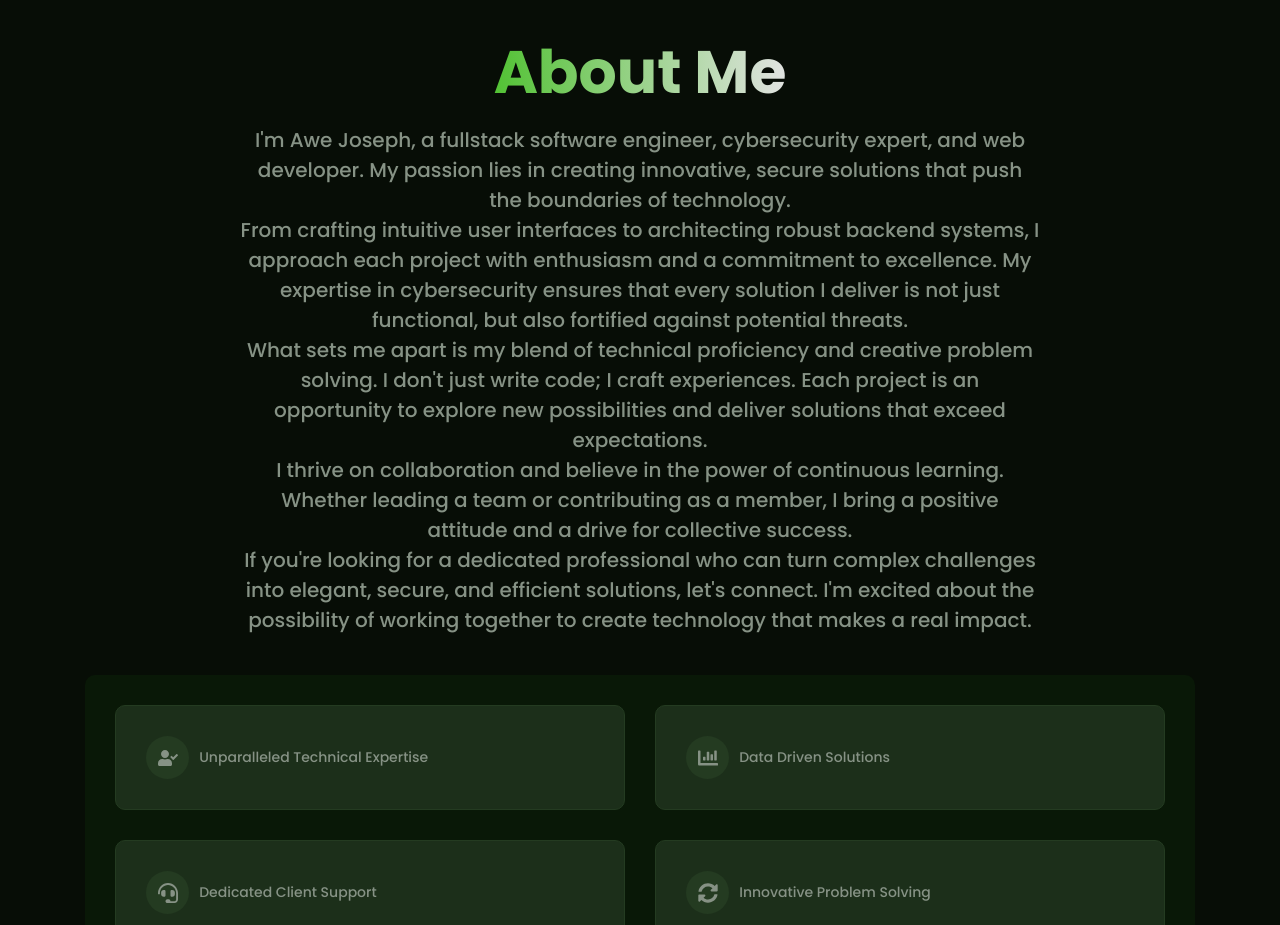
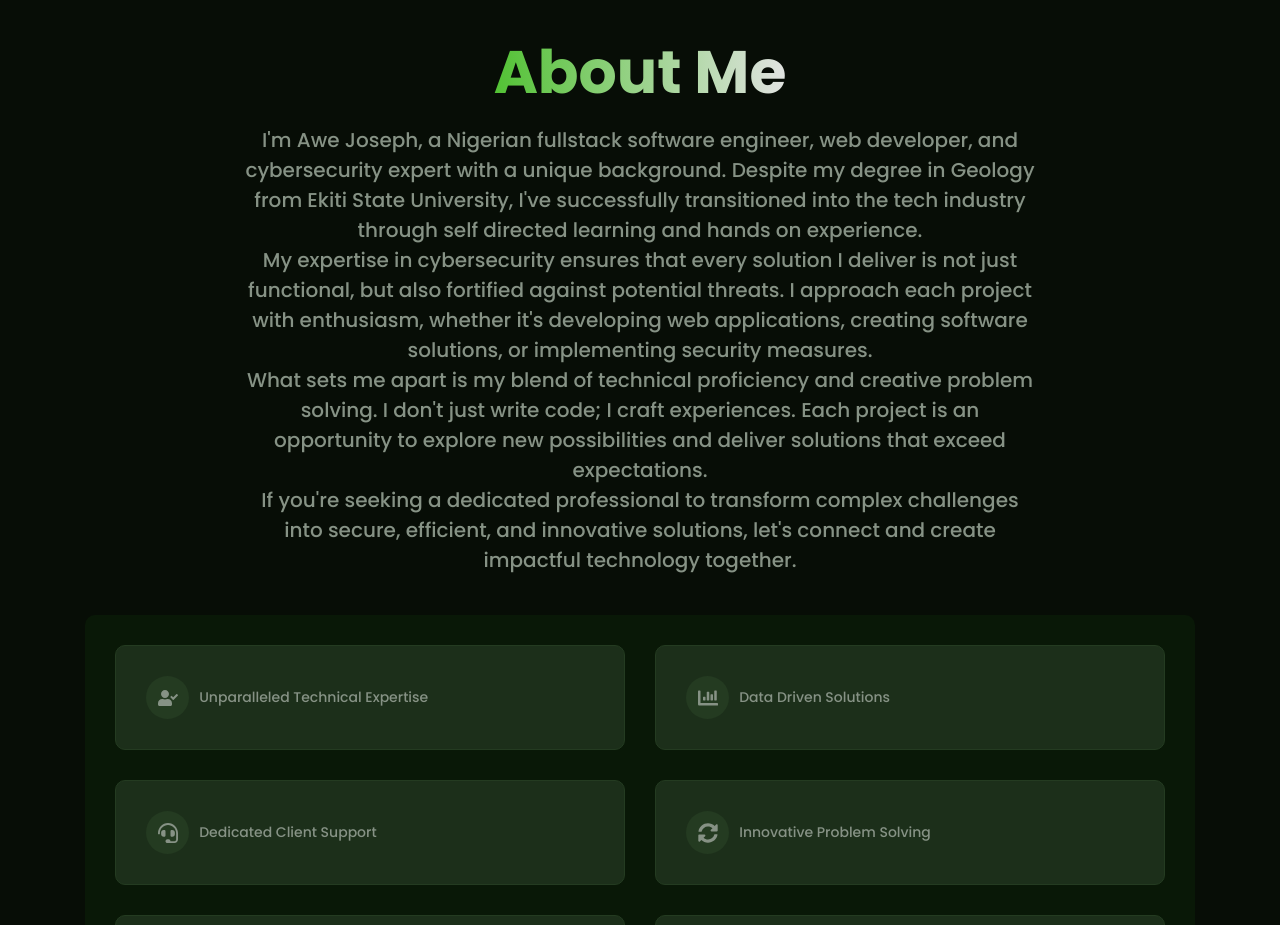
Before and after one commit to Jossyboydgenius/Developer-portfolio, a React (Vite) app: page / in a window 1280 px wide. Shown: the part 900-1825 px from the top of the page. Built offline with nearby package versions, Linux system fonts and the light colour scheme.

Commit message:
refactor: Update About component with improved description and expertise details.

```diff
--- a/src/Components/About/index.jsx
+++ b/src/Components/About/index.jsx
@@ -11,13 +11,13 @@ const About = () => {
             <span className="gradient-text">About Me</span>
           </h1>
           <h4 className="sub-title muted" data-aos='fade-left'>
-            I'm Awe Joseph, a fullstack software engineer, cybersecurity expert, and web developer.
-            My passion lies in creating innovative, secure solutions that push the boundaries of technology.
+            I'm Awe Joseph, a Nigerian fullstack software engineer, web developer, and cybersecurity expert with a unique background.
+            Despite my degree in Geology from Ekiti State University, I've successfully transitioned into the tech
+            industry through self directed learning and hands on experience.
           </h4>
           <h4 className="sub-title muted" data-aos='fade-left'>
-            From crafting intuitive user interfaces to architecting robust backend systems, I approach each
-            project with enthusiasm and a commitment to excellence. My expertise in cybersecurity ensures
-            that every solution I deliver is not just functional, but also fortified against potential threats.
+            My expertise in cybersecurity ensures that every solution I deliver is not just functional, but also fortified against potential threats.
+            I approach each project with enthusiasm, whether it's developing web applications, creating software solutions, or implementing security measures.
           </h4>
           <h4 className="sub-title muted" data-aos='fade-left'>
             What sets me apart is my blend of technical proficiency and creative problem solving. I don't just
@@ -25,13 +25,8 @@ const About = () => {
             deliver solutions that exceed expectations.
           </h4>
           <h4 className="sub-title muted" data-aos='fade-left'>
-            I thrive on collaboration and believe in the power of continuous learning. Whether leading a team
-            or contributing as a member, I bring a positive attitude and a drive for collective success.
-          </h4>
-          <h4 className="sub-title muted" data-aos='fade-left'>
-            If you're looking for a dedicated professional who can turn complex challenges into elegant,
-            secure, and efficient solutions, let's connect. I'm excited about the possibility of working
-            together to create technology that makes a real impact.
+            If you're seeking a dedicated professional to transform complex challenges into
+            secure, efficient, and innovative solutions, let's connect and create impactful technology together.
           </h4>
         </div>
         <div className="group">
```
